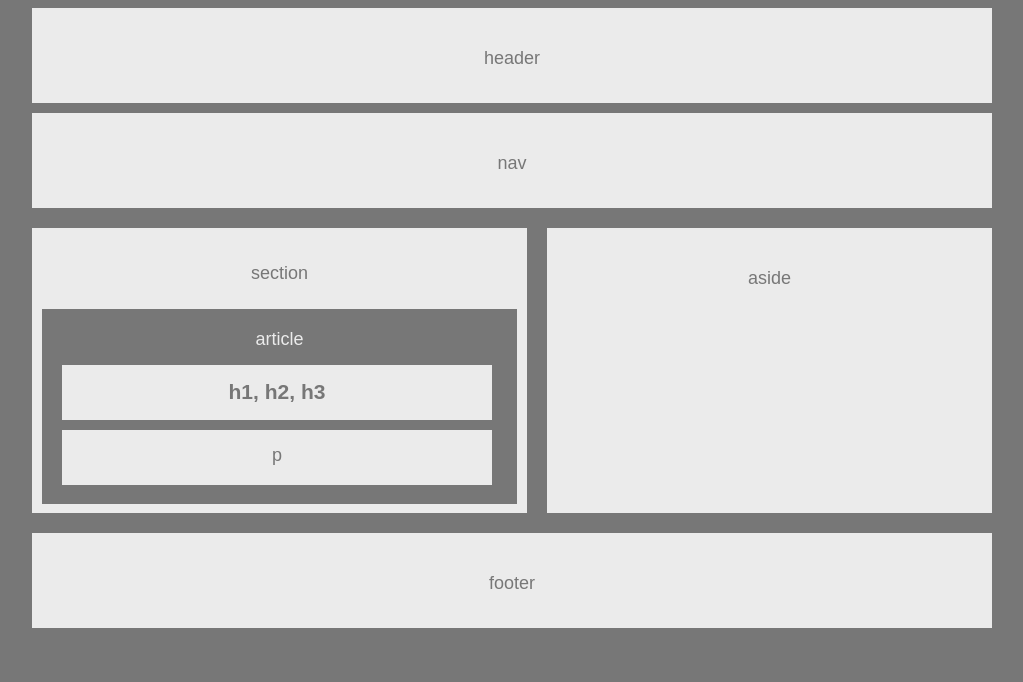
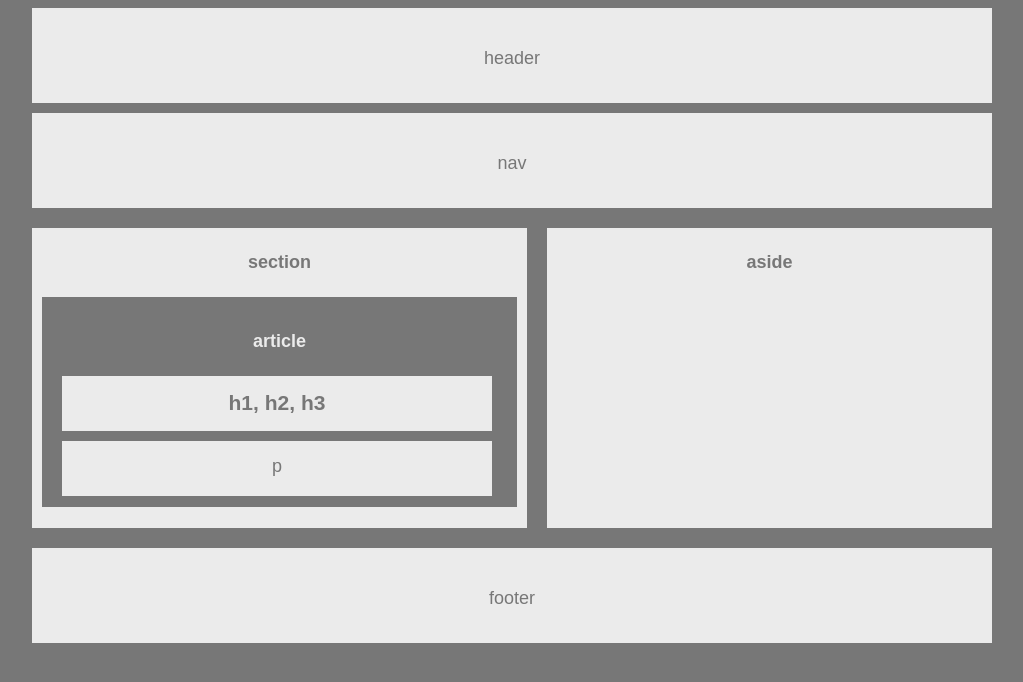
Before and after one commit to kbrowngithub/HW-Wireframe, a plain HTML site: page index.html in a window 1280 px wide. Shown: the whole page, without its empty margins (118-1141 px from the left). Drawn offline with Linux system fonts and the light colour scheme.

Commit message:
Corrected spacing

```diff
--- a/index.html
+++ b/index.html
@@ -17,12 +17,12 @@
 
   </nav>
 
-  <aside id="aside">aside
+  <aside id="aside"><h4>aside</h4>
 
   </aside>
 
-  <section id="section">section
-    <article id="article">article
+  <section id="section"><h4>section</h4>
+    <article id="article"><h4>article</h4>
       <header>
         <h1>h1, h2, h3</h1>
       </header>
--- a/style.css
+++ b/style.css
@@ -28,8 +28,8 @@ body {
 #section {
     background: #ebebeb;
     width: 495px;
-    height: 250px;
-    padding-top: 35px;
+    height: 300px;
+    padding-top: 0px;
     margin-left: 0;
     float: left;
     margin-bottom: 20px;
@@ -39,8 +39,8 @@ body {
 #aside {
     background: #ebebeb;
     width: 445px;
-    height: 245px;
-    padding-top: 40px;
+    height: 300px;
+    padding-top: 0px;
     margin-left: 0;
     float: right;
     margin-bottom: 20px;
@@ -50,12 +50,12 @@ body {
 #article {
     color: #ebebeb;
     background: #777;
-    height: 175px;
+    height: 200px;
     text-align: center;
     margin-right: 10px;
     margin-left: 10px;
-    margin-top: 25px;
-    padding-top: 20px;
+    margin-top: 0px;
+    padding-top: 10px;
 }
 
 h1 {
@@ -64,7 +64,7 @@ h1 {
     height: 40px;
     margin-left: 20px;
     margin-right: 25px;
-    margin-top: 15px;
+    margin-top: 5px;
     padding-top: 15px;
     margin-bottom: 5px;
 }
```
